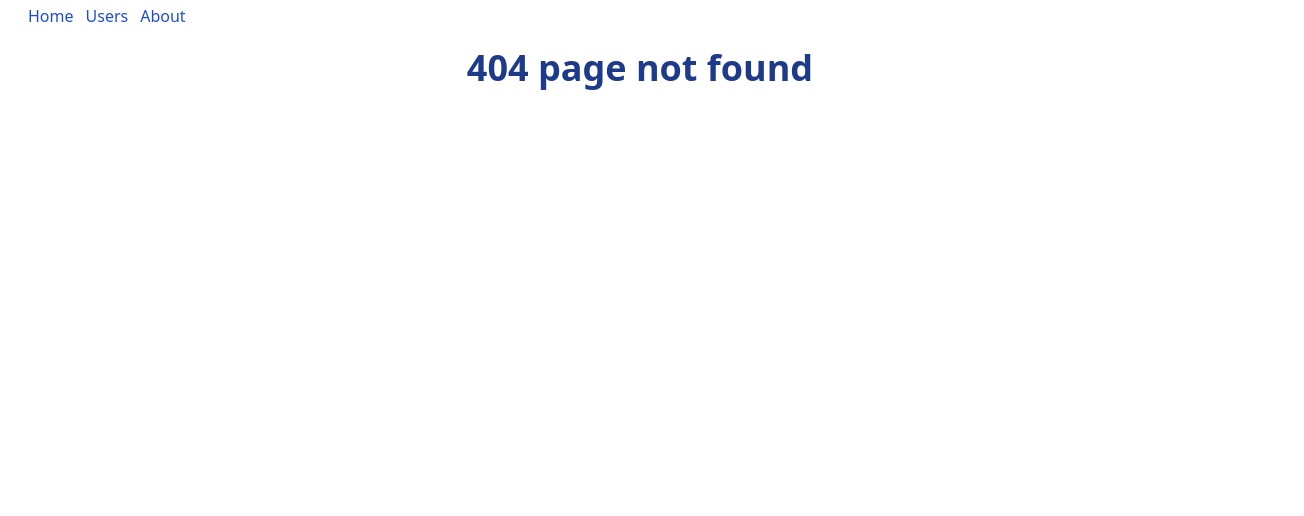
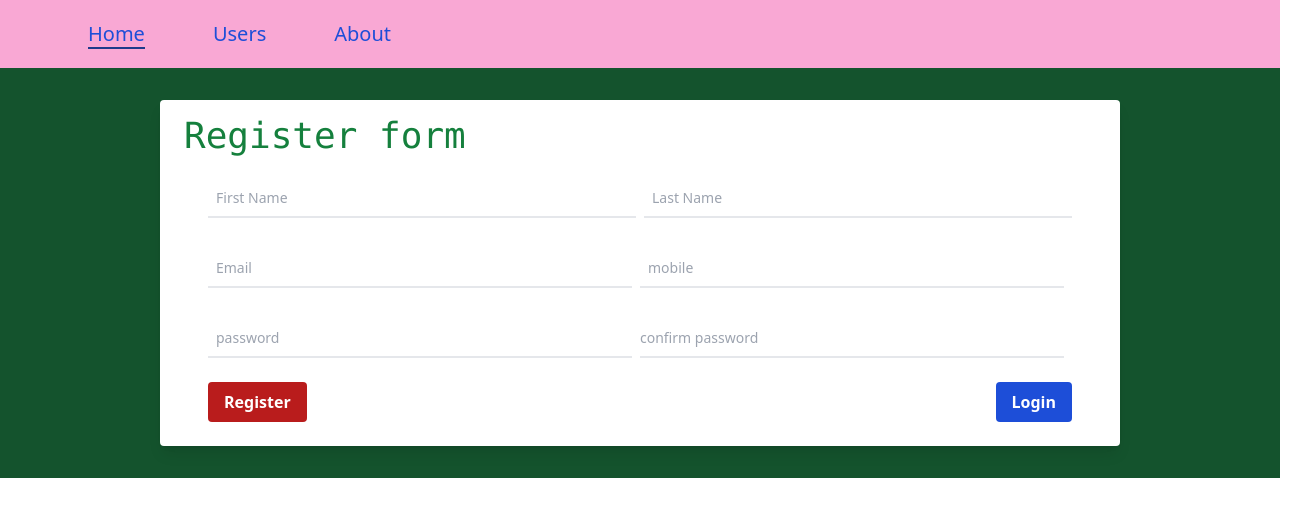
Before and after one commit to tiwaripankaj2013/reactBeginer, a React (Create React App) app: page /home in a window 1280 px wide. Before the commit this address had no page. Shown: the top 516 px of the page, 1304 px wide, since content can reach past the window. Built offline with nearby package versions, Linux system fonts and the light colour scheme.

Commit message:
router v6 and lazy loading

```diff
--- a/src/App.js
+++ b/src/App.js
@@ -1,19 +1,26 @@
-import { BrowserRouter, Routes,Route} from "react-router-dom";
-import About from "./component/about";
-import DynamicRouting from "./component/dynamicRouting";
+import { BrowserRouter, Routes,Route,Navigate} from "react-router-dom";
+import React,{ Suspense } from "react";
 import Header from "./component/header";
-import Home from "./component/home";
-import PageNotFound from "./component/pageNotFound";
+import Home from "./pages/home";
+import PageNotFound from "./pages/pageNotFound";
+const About = React.lazy(() => import('./pages/about'));
+const DynamicRouting = React.lazy(() => import('./component/dynamicRouting')); //lazy loading not default load page
+
 function App() {
   return (
   <BrowserRouter>
    <Header />
+   <Suspense
+   fallback={<p>Loadin...</p>}
+   >
     <Routes>
-      <Route path="/" element={<Home/>} />
-      <Route path="/about" element={<About/>} />
-      <Route path="/users" element={<DynamicRouting/>} />
+      <Route path="/" element={<Navigate replace to={"/home"} />} />
+      <Route path="/home" element={<Home/>} />
+      <Route path="/about" exact element={<About/>} />
+      <Route path="/users/*" element={<DynamicRouting/>} />
       <Route path="*" element={<PageNotFound/>} />
     </Routes>
+    </Suspense>
   </BrowserRouter>
   );
 }
--- a/src/component/dynamicRouting/index.js
+++ b/src/component/dynamicRouting/index.js
@@ -1,5 +1,5 @@
 import React from 'react';
-import { Routes,Route,Link } from 'react-router-dom';
+import { useNavigate,Link } from 'react-router-dom';
 import User from './user';
 const users = [
    {id:"a1", name:'Pankaj',age:24},
@@ -7,16 +7,15 @@ const users = [
    {id:"a3", name:'Rakesh singh',age:24}
  ]
 export default function DynamicRouting() {
+  const navigate = useNavigate();
+  // navigate('users/',{replace:true});
+  //navigate(-1) // go to previous page
   return (
    <>
    <h3 className=" text-green-800">Welcome to Dynamic Routing</h3>
     <ol>
        {users.map((user)=><li key={"users/"+user.id}><Link to={user.id} >{user.name} <span className=" inline-block pl-2 text-green-700">Age :  {user.age}</span></Link></li>)}
    </ol>
-   <Routes>
-   {/* <Route path="user/:id" render={(props) => <User {...props} />}/> */}
-   <Route path="user/3" element={ <User />}/>
-   </Routes>
    </>
   )
 }
--- a/src/component/header/index.js
+++ b/src/component/header/index.js
@@ -1,13 +1,13 @@
 import React from 'react'
-import { Link } from 'react-router-dom'
+import { NavLink } from 'react-router-dom'
 
 export default function Header() {
   return (
-    <header>
+    <header className=" bg-pink-300 py-4 px-8">
       <ul className="flex mx-6 container">
-         <li className="p-1 text-blue-700 mr-1"><Link to="/">Home</Link></li>
-         <li className="p-1 text-blue-700 mr-1"><Link to="/users">Users</Link></li>
-         <li className="p-1 text-blue-700 mr-1"><Link to="/about">About</Link></li>
+         <li className="p-1 text-blue-700 mr-1 px-8 text-xl"><NavLink className={(navData) => navData.isActive ? ' border-b-2 border-blue-900' :''} to="/home">Home</NavLink></li>
+         <li className="p-1 text-blue-700 mr-1 px-8 text-xl"><NavLink className={(navData) => navData.isActive ? ' border-b-2 border-blue-900' :''} to="/users">Users</NavLink></li>
+         <li className="p-1 text-blue-700 mr-1 px-8 text-xl"><NavLink className={(navData) => navData.isActive ? ' border-b-2 border-blue-900' :''} to="/about">About</NavLink></li>
       </ul>
     </header>
   )
--- a/src/component/about/index.js
+++ b/src/pages/about/index.js
@@ -1,6 +1,6 @@
 import React from 'react'
-import Coin from '../features/coin'
-import Counter from '../features/counter/counter'
+import Coin from '../../component/features/coin'
+import Counter from '../../component/features/counter/counter'
 
 export default function About() {
   return (
--- a/src/component/home/index.js
+++ b/src/pages/home/index.js
@@ -1,7 +1,7 @@
 import React,{useState} from 'react';
-import Login from '../login';
-import Signup from '../signup';
-import StudentList from '../list/StudentList';
+import Login from '../../component/login';
+import Signup from '../../component/signup';
+import StudentList from '../../component/list/StudentList';
 export default function Home() {
   const [signUpForm , setsignUpForm] = useState(true);
   const [studentListData,setstudentList] = useState(false);
```
Also changed, not shown: src/pages/pageNotFound/index.js (renamed from src/component/pageNotFound/index.js).
